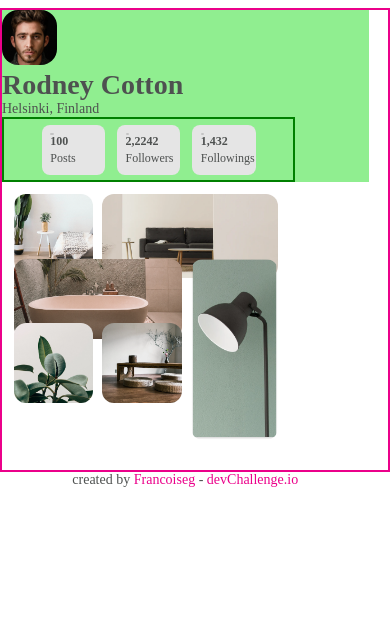
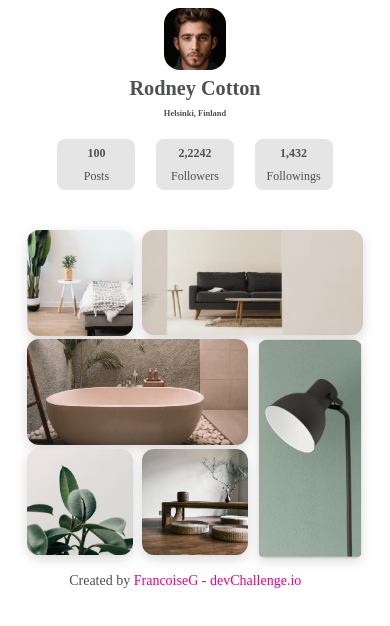
Before and after one commit to frgomis/_challenge_my_gallery, a plain HTML site: page index.html in a window 390 px wide. Drawn offline with Linux system fonts and the light colour scheme.

Commit message:
responsive

```diff
--- a/assets/styles/style.css
+++ b/assets/styles/style.css
@@ -4,6 +4,7 @@
     margin: 0;
     padding: 0;
     box-sizing: border-box;
+    /* border: yellow solid 1px; */
 }
 html{
     font-size: 62.5%;
@@ -15,6 +16,7 @@ body {
     min-width: 375px;
     max-width: 716px;
     margin: 2% auto;
+    background-color: #fff;
   }
 :root{
     --darkGray: #4E5150;
@@ -31,66 +33,84 @@ ul{
 /* +++++ CONTAINER +++++ */
 
 .container{
-    border: #eb008a solid 2px;
+    max-height: 717px;
 }
 /* HEADER */
 
 header{
-    background-color:lightgreen;
-    height: 30%;
-    width: 95%;
+    height: 35%;
+    width: 100%;
+    display: grid;
+    place-items: center;
+    place-content: center;
 }
-figure img{
-    width: 15%;
+.profile{
+    width: 55%;
+    display: flex;
+    flex-direction: column;
+    align-items: center;
+    font-weight: 600;
+    font-size: 1.2vh;
+    line-height: 1.7rem;
+    text-align: center;
+}
+.profile img{
+    width: 29%;
     height: 15%;
     border-radius: 16px;
 }
-/* div.informations */
-.information{
-    border: green solid 2px;
+.profile ul li{
+    margin: 7.5% 0;
+}
+.profile ul li:nth-child(2){
+    font-size: 1vh;
+    line-height: 1.2rem;
+}
+
+/* div.social_media */
+.social_media{
     width: 80%;
-    height: 15%;
     display: flex;
     justify-content: center;
+    padding-bottom: 5%;
 }
-.information div{
-    width: 22%;
+.social_media div{
+    width: 25%;
     height:auto;
     background-color: var(--bgcGray);
-    margin: 2%;
-    padding: 3%;
+    margin: 3.3%;
+    padding: 2%;
     border-radius: 8px;
 }
-.information ul{
-    width: 7.5%;
-    height: 5%;
+.social_media ul{
     font-size: 1.2rem;
     line-height: 1.63rem;
-    text-align: center;
-    background-color: var(--bgcGray);
     border-radius: 12px;
-    background-color: var(--lightGray);
-    /* display: flex; */
-    display: block;
+    display: flex;
+    flex-direction: column;
     justify-content: center;
+    align-items: center;
 }
 
-.information div ul li:first-child{
+.social_media div ul li:first-child{
     font-weight: bold;
+    margin-bottom:10%;
 }
 /* MAIN */
 main{
-    padding: 3%;
+    margin: 0 3.5%;
+    padding: 2.5%;
     display: grid;
-    grid-template: 22% 22% 22%/ 22% 22% 24%;
+    grid-template: 31% 31% 33%/ 31% 31% 31%;
     grid-gap: 2.5%;
+    justify-content: center;
+}
+main img{
+    border-radius: 12px;
+    filter: drop-shadow(0px 4px 6px rgba(0, 0, 0, 0.15));
 }
 
-main img{
-    border-radius: 12px;
-}
 /* grid-area by item */
-
 img.item1{
     grid-area: 1/1/2/2;
 }
@@ -101,36 +121,39 @@ img.item3{
     grid-area: 2/1/3/3;
 }
 img.item4{
-    grid-area: 2/3/4/4;
+    grid-area: 2/3/4/-1;
 }
 img.item5{
     grid-area: 3/1/4/2;
-
 }
 img.item6{
     grid-area: 3/2/4/3;
 }
-/* picture's size */
-/* img.square{
-    width: 15%;
-    height: 15%;
-}
-img.french{
-    width: 30%;
-    height: 15%;
-}
-img.italian{
-    width: 15%;
-    height: 30%;
-} */
 
 
 /* FOOTER */
-footer p{
+footer p {
+    /* position: fixed; */
     width: 95%;
-   text-align: center;
-  }
-  .createdBy a{
+    text-align: center;
+    margin-top: 1.5%;
+}
+.createdBy a {
     color: #eb008a;
     text-decoration: none;
-  }
+}
+@media screen and (min-width: 717px) and (orientation: landscape){
+    body{
+        max-width: 1440px;
+        /* background-color: lightpink; */
+    }
+    .container{
+        max-height: 1577px;
+        display: flex;
+        flex-direction: column;
+    }
+    .profile img{
+        width: 32%;
+        height: 20%;
+    }
+}
--- a/index.html
+++ b/index.html
@@ -13,20 +13,16 @@
 <body>
   <div class="container">
     <header>
-      <div class="user_portrait">
-        <figure>
+      <div class="profile">
         <img src="assets/images/ProfilePhoto.png" alt="portrait de Rodney Cotton">
-          <figcaption>
         <ul>
           <li>
             <h1>Rodney Cotton</h1>
           </li>
           <li>Helsinki, Finland</li>
         </ul>
-          </figcaption>
-        </figure>
       </div>
-      <div class="information">
+      <div class="social_media">
         <div>
           <ul>
             <li>100</li>
@@ -47,23 +43,22 @@
           </ul>
         </div>
       </div>
+    </header>
 
-    </header>
     <main>
       <img class="item1 square" src="assets/images/photo1.png" alt="">
       <img class="item2 french" src="assets/images/photo2.png" alt="">
       <img class="item3 french" src="assets/images/photo3.png" alt="">
       <img class="item4 italian" src="assets/images/photo4.png" alt="">
-     <img  class="item5 square" src="assets/images/photo5.png" alt="">
+      <img class="item5 square" src="assets/images/photo5.png" alt="">
       <img class="item6 square" src="assets/images/photo6.png" alt="">
     </main>
-
 
   </div>
   <!-- FOOTER.CREATEDBY -->
   <footer class="createdBy">
-    <p>created by <a href="https://frgomis.github.io/francoiseg_portfolio/" target="_blank" noopener
-        noreferer>Francoiseg </a> - <a
+    <p>Created by <a href="https://frgomis.github.io/francoiseg_portfolio/" target="_blank" noopener
+        noreferer>FrancoiseG </a> - <a
         href="https://www.google.com/url?sa=t&rct=j&q=&esrc=s&source=web&cd=&cad=rja&uact=8&ved=2ahUKEwjX1teyuPbvAhUq_rsIHXX3Cd4QFjAAegQIAhAE&url=https%3A%2F%2Fdevchallenges.io%2F&usg=AOvVaw2St2IVxhYEUI6VpsOtsiom"
         target="_blank">devChallenge.io</a></p>
   </footer>
```
Also changed, not shown: assets/design/Capture.PNG (added). Lines whose indentation alone changed are shown as unchanged.
